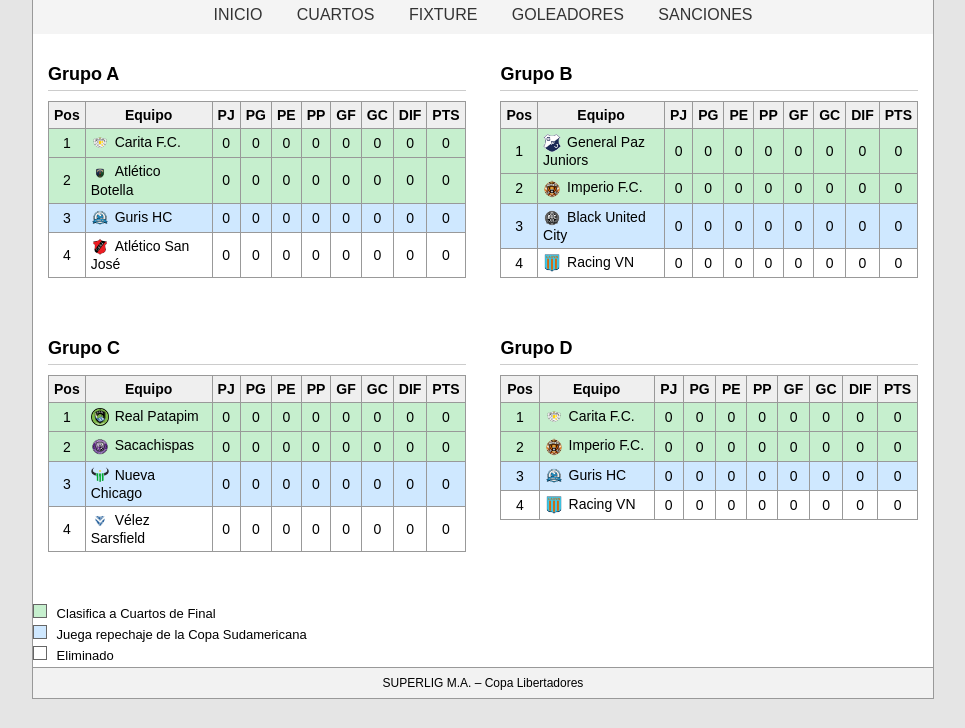
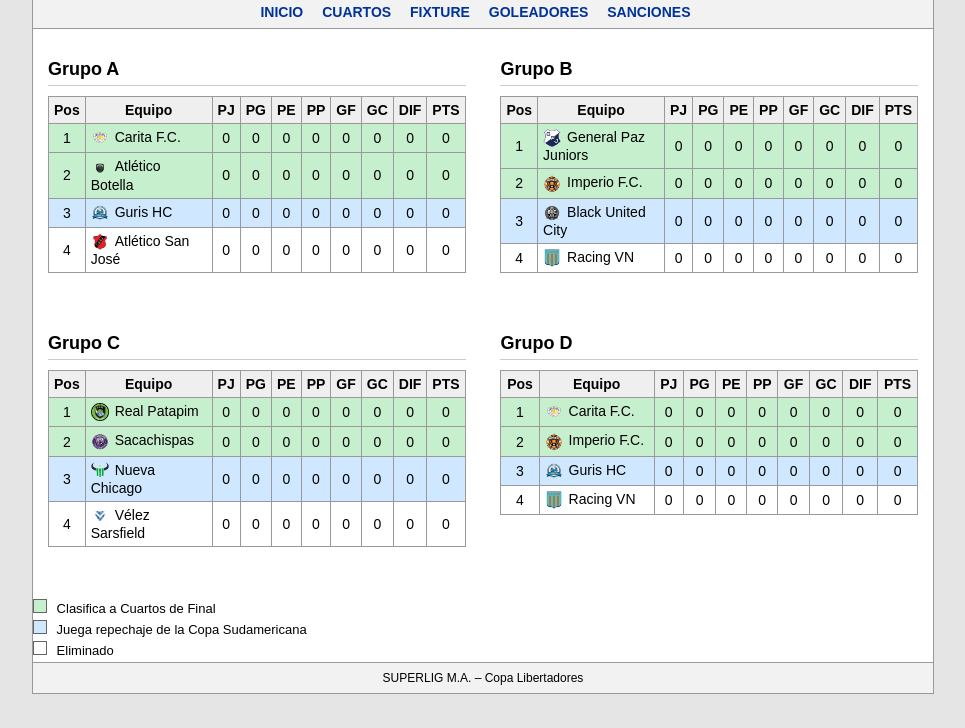
Before and after one commit to Valendib/superliga-maa, a plain HTML site: page libertadores/grupos.html in a window 1280 px wide. Shown: the part 72-800 px from the top of the page, without its empty margins (157-1122 px from the left). Drawn offline with Linux system fonts and the light colour scheme.

Commit message:
Update grupos.html

```diff
--- a/libertadores/grupos.html
+++ b/libertadores/grupos.html
@@ -29,15 +29,22 @@
         }
 
         .submenu {
-            background: #f4f4f4;
-            padding: 10px;
+            background: #f2f2f2;
+            padding: 8px;
+            border-bottom: 1px solid #999;
+            font-size: 14px;
             text-align: center;
         }
 
         .submenu a {
-            margin: 0 15px;
+            margin-right: 15px;
             text-decoration: none;
-            color: #333;
+            color: #003399;
+            font-weight: bold;
+        }
+
+        .submenu a:hover {
+            text-decoration: underline;
         }
 
         .content {
```
